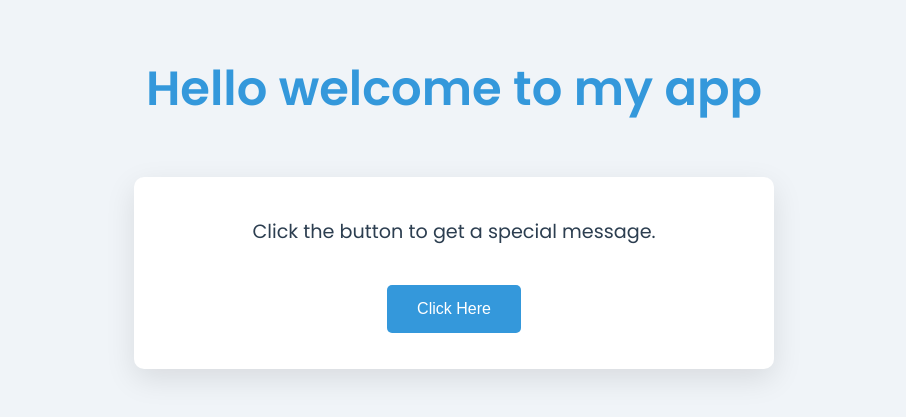
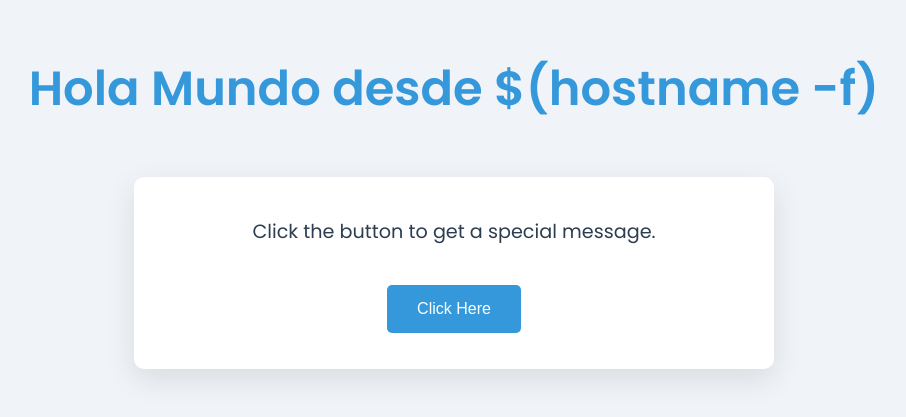
Before and after one commit to CinthiaDayanara/my-app, a plain HTML site: page index.html in a window 1280 px wide. Shown: the part 205-622 px from the top of the page, without its empty margins (186-1092 px from the left). Drawn offline with Linux system fonts and the light colour scheme.

Commit message:
update code

```diff
--- a/index.html
+++ b/index.html
@@ -10,7 +10,7 @@
     <link href="https://fonts.googleapis.com/css2?family=Poppins:wght@300;400;600&display=swap" rel="stylesheet">
 </head>
 <body>
-    <h1>Hello welcome to my app</h1>
+    <h1>Hola Mundo desde $(hostname -f)</h1>
 
     <div class="contenido fade">
         <p id="mensajeInicial" class="mensaje">Click the button to get a special message.</p>
```
